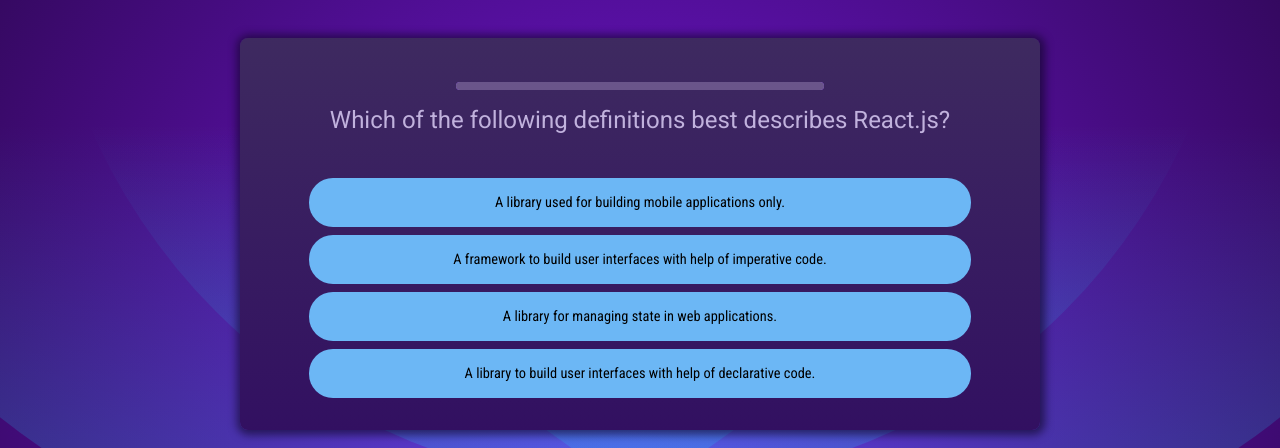
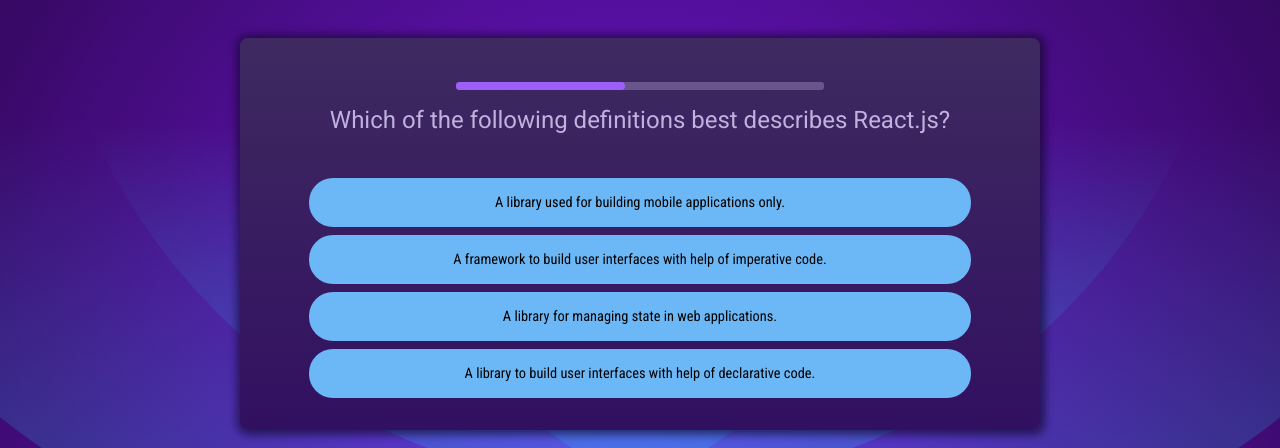
Before and after one commit to suyog200/React-quiz-app, a React (Vite) app: page / in a window 1280 px wide. Shown: the part 173-621 px from the top of the page. Built offline with nearby package versions, Linux system fonts and the light colour scheme.

Commit message:
highlighting correct wrong and selected ans

```diff
--- /dev/null
+++ b/src/components/Answers.jsx
@@ -0,0 +1,44 @@
+import { useRef } from "react";
+
+export default function Answers({answers, selectedAnswer, answerState, onSelect}) {
+
+    const shuffleAnswers = useRef(null);
+
+    if(!shuffleAnswers.current) {
+        shuffleAnswers.current = [...answers];
+        shuffleAnswers.current.sort(() => Math.random() - 0.5);
+    }
+
+
+  return (
+    <ul id="answers">
+      {shuffleAnswers.current.map((answer) => {
+        const isSelected = selectedAnswer === answer;
+        let cssClass = "";
+
+        if (answerState === "answered" && isSelected) {
+          cssClass = "selected";
+        }
+
+        if (
+          (answerState === "correct" || answerState === "wrong") &&
+          isSelected
+        ) {
+          cssClass = answerState;
+        }
+
+        return (
+          <li key={answer} className="answer">
+            <button
+              onClick={() => onSelect(answer)}
+              className={cssClass}
+              disabled={answerState !== ""}
+            >
+              {answer}
+            </button>
+          </li>
+        );
+      })}
+    </ul>
+  );
+}
--- /dev/null
+++ b/src/components/Question.jsx
@@ -0,0 +1,53 @@
+import QuestionTimer from "./QuestionTimer";
+import Answers from "./Answers";
+import { useState } from "react";
+import QUESTIONS from "../questions";
+
+export default function Question({
+  questionIndex,
+  onSelectAnswer,
+  onSkipAnswer,
+}) {
+    const [answer, setAnswer] = useState({
+        selectedAnswer: '',
+        isCorrect: null,
+    });
+
+    function handleSelectedAnswer(answer) {
+        setAnswer({
+            selectedAnswer: answer,
+            isCorrect: null,
+        })
+
+        setTimeout(() => {
+            setAnswer({
+                selectedAnswer: answer,
+                isCorrect: QUESTIONS[questionIndex].answers[0] === answer,
+            })
+
+            setTimeout(() => onSelectAnswer(answer), 1000);
+        },1000);
+    }
+
+   let answerState = '';
+
+   if(answer.selectedAnswer && answer.isCorrect !== null) {
+         answerState = answer.isCorrect ? 'correct' : 'wrong';
+   } else if(answer.selectedAnswer) {
+         answerState = 'answered';
+   }
+
+
+  return (
+    <div id="question">
+      <QuestionTimer timeout={10000} onTimeout={onSkipAnswer} />
+      <h2>{QUESTIONS[questionIndex].text}</h2>
+      <Answers
+        answers={QUESTIONS[questionIndex].answers}
+        selectedAnswer={answer.selectedAnswer}
+        answerState={answerState}
+        onSelect={handleSelectedAnswer}
+      />
+    </div>
+  );
+}
--- a/src/components/QuestionTimer.jsx
+++ b/src/components/QuestionTimer.jsx
@@ -5,16 +5,24 @@
 
     useEffect(() => {
         console.log('setting timeout...')
-        setTimeout(() => {
+        const timer = setTimeout(() => {
             onTimeout();
-        }, timeout);
+        }, timeout)
+
+        return () => {
+            clearTimeout(timer);
+        }
     }, [timeout, onTimeout])
 
     useEffect(() => {
         console.log('setting interval...')
-        setInterval(() => {
+        const remainingTimeInterval = setInterval(() => {
             setRemainingTime((prevRemainingTime) => prevRemainingTime - 100);
         }, 100);
+
+        return () => {
+            clearInterval(remainingTimeInterval);
+        }
     }, [])
 
     return (
--- a/src/components/Quiz.jsx
+++ b/src/components/Quiz.jsx
@@ -1,18 +1,20 @@
 import { useState, useCallback } from "react";
 import QUESTIONS from "../questions.js";
-import QuestionTimer from "./QuestionTimer.jsx";
+import Question from "./Question.jsx";
 import QuizCompletedImg from '../assets/quiz-complete.png';
 
 export default function Quiz() {
   const [userAnswers, setUserAnswers] = useState([]);
-  const activeQuestionIndex = userAnswers.length;
+  const activeQuestionIndex =  userAnswers.length;
   const quizIsComplete = activeQuestionIndex === QUESTIONS.length;
 
   const handleSelectAnswer = useCallback(function handleSelectAnswer(answer) {
     setUserAnswers((prevUserAnswers) => {
       return [...prevUserAnswers, answer];
     });
-  },[]);
+   },[]
+  );
+
 
   const handleSkipAnswer = useCallback(() => handleSelectAnswer(null), [handleSelectAnswer]);
 
@@ -26,27 +28,14 @@
     )
   }
 
-  const shuffleAnswers = [...QUESTIONS[activeQuestionIndex].answers];
-  shuffleAnswers.sort(() => Math.random() - 0.5);
-
   return (
     <div id="quiz">
-      <div id="question">
-        <QuestionTimer
-          timeout={10000}
-          onTimeout={handleSkipAnswer}
+        <Question
+        key={activeQuestionIndex}
+        questionIndex={activeQuestionIndex}
+        onSelectAnswer={handleSelectAnswer}
+        onSkipAnswer={handleSkipAnswer}
         />
-        <h2>{QUESTIONS[activeQuestionIndex].text}</h2>
-        <ul id="answers">
-          {shuffleAnswers.map((answer) => (
-            <li key={answer} className="answer">
-              <button onClick={() => handleSelectAnswer(answer)}>
-                {answer}
-              </button>
-            </li>
-          ))}
-        </ul>
-      </div>
     </div>
   );
 }
```
